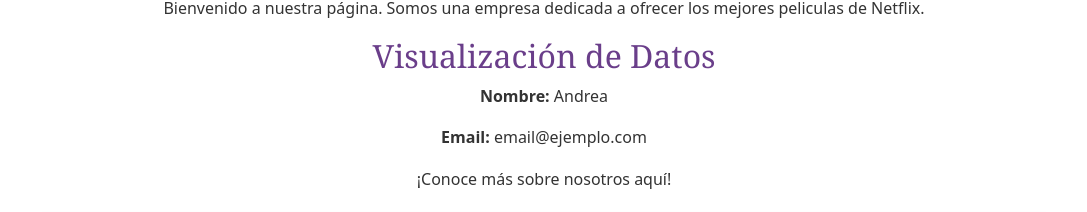
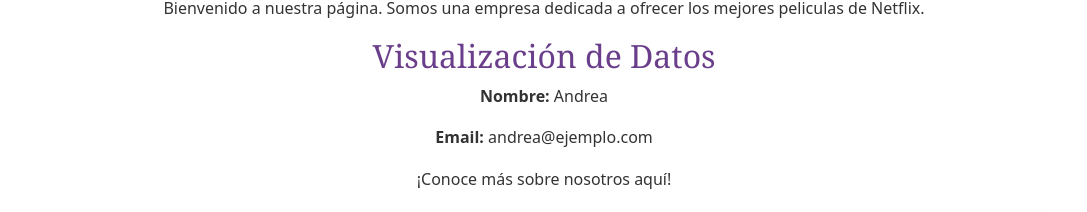
Before and after one commit to andrearoldandev/ejercicio-landing, an Angular app in the folder ejercicio-landing/: page / in a window 1280 px wide. Shown: the part 778-990 px from the top of the page, without its empty margins (96-1183 px from the left). Built offline with nearby package versions, Linux system fonts and the light colour scheme.

Commit message:
contact modified

```diff
--- a/ejercicio-landing/src/app/about/about.component.ts
+++ b/ejercicio-landing/src/app/about/about.component.ts
@@ -7,6 +7,6 @@ import { Component } from '@angular/core';
   styleUrls: ['./about.component.css'],
 })
 export class AboutComponent {
-  user: string[] = ["Andrea", "email@ejemplo.com"];
+  user: string[] = ["Andrea", "andrea@ejemplo.com"];
 
 }
--- a/ejercicio-landing/src/app/contact/contact.component.html
+++ b/ejercicio-landing/src/app/contact/contact.component.html
@@ -1,5 +1,5 @@
 <div class="contact-container">
   <h2>Contacto</h2>
-  <p>Email: contactoejemplo.com</p>
+  <p>Email: pochinetflix.ejemplo.com</p>
   <p>Teléfono: +123 456 789</p>
 </div>
```
